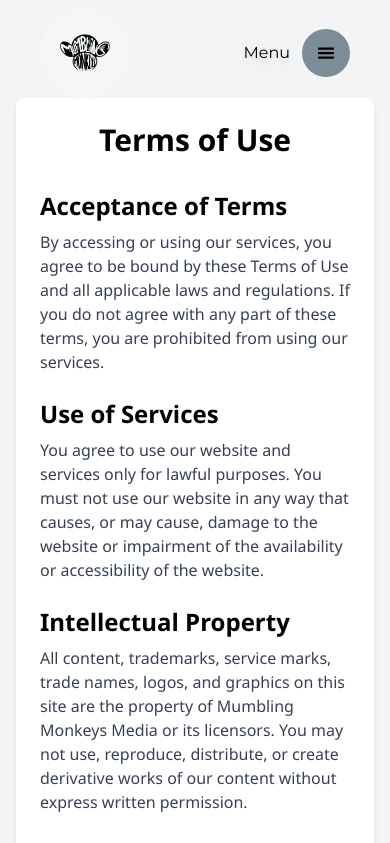
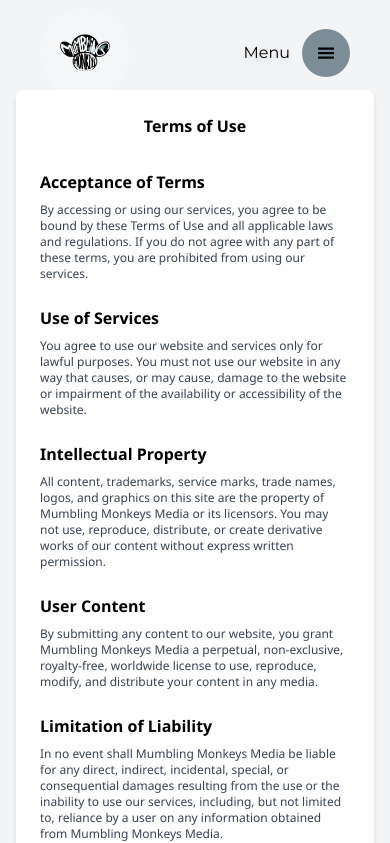
Before and after one commit to aazacz/Mumbling-Monkey, a React (Vite) app: page /TermsOfUse in a window 390 px wide. Shown: the top 843 px of the page. Built offline with nearby package versions, Linux system fonts and the light colour scheme; a web font is replaced by a local one.

Commit message:
added the conatct us page

```diff
--- a/index.html
+++ b/index.html
@@ -7,7 +7,7 @@
     <link rel="preconnect" href="https://fonts.googleapis.com">
 <link rel="preconnect" href="https://fonts.gstatic.com" crossorigin>
 <link href="https://fonts.googleapis.com/css2?family=Cabin+Condensed&family=Cabin:ital,wght@0,400..700;1,400..700&family=Montserrat:ital,wght@0,100..900;1,100..900&display=swap" rel="stylesheet">
-    <title>Mumbling Monkey</title>
+    <title>Mumbling Monkeys</title>
   </head>
   <body>
     <div id="root"></div>
--- a/src/Pages/ContactUsPage.jsx
+++ b/src/Pages/ContactUsPage.jsx
@@ -8,6 +8,7 @@ import TermsOfUse from '../components/TermsOfUse';
 import { motion, AnimatePresence } from "framer-motion";
 import PrivacyPolicy from '../components/PrivacyPolicy';
 import "./ContactUsPage.css"
+import { AiFillCloseCircle } from 'react-icons/ai';
 
 
 const ContactUsPage = () => {
@@ -142,14 +143,13 @@ const ContactUsPage = () => {
                                     <div className='flex py-3 items-center'>
                                     <input
                                     type="checkbox"
-                                            className='outline-none cursor-pointer text-slate-900 w-7 h-7 rounded-full'
+                                    className='outline-none cursor-pointer text-slate-900 w-5 h-5 rounded-full'
                                     name=""
                                     id=""
                                     checked={isChecked}
                                     onChange={(e) => setIsChecked(e.target.checked)}
                                 />
-
-                                        <p className='pl-4 text-xs md:text-base'>I agree with the <span className='underline cursor-pointer' onClick={() => openModal(<TermsOfUse />)}>Term Of Uses</span> and <span className='underline cursor-pointer' onClick={() => openModal(<PrivacyPolicy />)}> Privacy Policy </span></p>
+                                    <p className='pl-2 text-xs md:text-sm'>I agree with the <span className='underline cursor-pointer'  onClick={() => openModal(<TermsOfUse/>)}>Term Of Uses</span> and <span className='underline cursor-pointer' onClick={() => openModal(<PrivacyPolicy/>)}> Privacy Policy </span></p>
                                     </div>
                                     <button type='submit' className='md:px-11 px-6 text-sm text-white md:py-3 p-2 rounded-xl bg-black'>Send</button>
                                 </div>
@@ -195,22 +195,24 @@ export default ContactUsPage
 
 
 
+
 const Modal = ({ isOpen, onClose, children }) => {
     if (!isOpen) return null;
 
     return (
         <AnimatePresence >
             <motion.div onClick={onClose}
-                className=" absolute scrollbar  w-full h-max py-16   bg-black bg-opacity-70 flex justify-center items-center z-50"
+                className=" fixed top-0  w-full  px-4 h-full  left-0  bg-black bg-opacity-70 flex justify-center items-center z-50"
                 initial={{ y: "100px", opacity: 0, width: 0 }}
                 animate={{ y: "0", opacity: 1, width: "100%" }}
                 exit={{ opacity: 0 }}
             >
-                <motion.div className=" w-2/4 h-screen relative rounded-3xl overflow-y-scroll    scrollbar "
+                <motion.div className=" md:w-2/4  h-full  relative bg-red-300 rounded-3xl  overflow-y-auto     "
                     initial={{ scale: 0.9 }}
                     animate={{ scale: 1 }}
                     exit={{ scale: 0.9 }}  >
-<IoCloseCircleOutline onClick={onClose} className='cursor-pointer text-2xl text-black absolute  right-3 top-3 scrollbar'  />
+
+                    <AiFillCloseCircle  onClick={onClose} className='cursor-pointer hover:text-gray-700 duration-100 text-2xl text-gray-500 absolute  right-3 top-3 '  />
 
                     {children}
 
--- a/src/components/ContactUs.jsx
+++ b/src/components/ContactUs.jsx
@@ -1,6 +1,5 @@
 import { useState } from 'react';
 import { IoCloseCircleOutline, IoLocationSharp } from 'react-icons/io5';
-
 import { IoIosCall } from 'react-icons/io';
 import { ToastContainer, toast, Bounce } from 'react-toastify';
 import 'react-toastify/dist/ReactToastify.css';
@@ -8,6 +7,7 @@ import TermsOfUse from './TermsOfUse';
 import { motion, AnimatePresence } from "framer-motion";
 import PrivacyPolicy from './PrivacyPolicy';
 import { AiFillCloseCircle } from 'react-icons/ai';
+// import "./ContactUsPage.css"
 
 
 const ContactUs = () => {
@@ -191,16 +191,17 @@ const Modal = ({ isOpen, onClose, children }) => {
     return (
         <AnimatePresence >
             <motion.div onClick={onClose}
-                className=" absolute   w-full h-max py-16   bg-black bg-opacity-70 flex justify-center items-center z-50"
+                className=" fixed top-0  w-full  px-4 h-full  left-0  bg-black bg-opacity-70 flex justify-center items-center z-50"
                 initial={{ y: "100px", opacity: 0, width: 0 }}
                 animate={{ y: "0", opacity: 1, width: "100%" }}
                 exit={{ opacity: 0 }}
             >
-                <motion.div className=" w-2/4 h-screen relative rounded-3xl overflow-y-auto     "
+                <motion.div className=" md:w-2/4  h-full  relative bg-red-300 rounded-3xl  overflow-y-auto     "
                     initial={{ scale: 0.9 }}
                     animate={{ scale: 1 }}
                     exit={{ scale: 0.9 }}  >
-<AiFillCloseCircle  onClick={onClose} className='cursor-pointer text-2xl text-gray-500 absolute  right-3 top-3 '  />
+
+                    <AiFillCloseCircle  onClick={onClose} className='cursor-pointer hover:text-gray-700 duration-100 text-2xl text-gray-500 absolute  right-3 top-3 '  />
 
                     {children}
 
--- a/src/components/PrivacyPolicy.jsx
+++ b/src/components/PrivacyPolicy.jsx
@@ -38,7 +38,7 @@ const PrivacyPolicy = () => {
                     transition={{ duration: 0.5 }}
                     className="h-full max-w-4xl mx-auto bg-white p-6 rounded-lg shadow-md"
                 >
-                    <h1 className="text-3xl font-bold mb-8 text-center">Privacy Policy</h1>
+                    <h1 className="md:text-3xl xs:text-base font-bold mb-8 text-center">Privacy Policy</h1>
                     {privacyPolicies.map((policy, index) => (
                         <motion.div
                             key={index}
@@ -47,8 +47,8 @@ const PrivacyPolicy = () => {
                             transition={{ duration: 0.5, delay: index * 0.1 }}
                             className="mb-6"
                         >
-                            <h2 className="text-2xl font-semibold mb-2">{policy.title}</h2>
-                            <div className="text-gray-700">{policy.content}</div>
+                            <h2 className="text-2xl xs:text-base font-semibold mb-2">{policy.title}</h2>
+                            <div className="md:text-base text-gray-700 xs:text-sm">{policy.content}</div>
                         </motion.div>
                     ))}
                 </motion.div>
--- a/src/components/TermsOfUse.jsx
+++ b/src/components/TermsOfUse.jsx
@@ -42,14 +42,14 @@ const terms = [
 const TermsOfUse = () => {
     return (
         <>
-        <div className="min-h-screen   bg-gray-100 py-12 px-4 sm:px-6 lg:px-8">
+        <div className="min-h-screen   bg-gray-100 py-6 pt-10 px-4 sm:px-6 lg:px-8">
           <motion.div
             initial={{ opacity: 0, y: 50 }}
             animate={{ opacity: 1, y: 0 }}
             transition={{ duration: 0.5 }}
             className="max-w-4xl mx-auto bg-white p-6 rounded-lg shadow-md"
           >
-            <h1 className="text-3xl font-bold mb-8 text-center">Terms of Use</h1>
+            <h1 className="md:text-3xl font-bold mb-8 text-center">Terms of Use</h1>
             {terms.map((term, index) => (
               <motion.div
                 key={index}
@@ -58,8 +58,8 @@ const TermsOfUse = () => {
                 transition={{ duration: 0.5, delay: index * 0.1 }}
                 className="mb-6"
               >
-                <h2 className="text-2xl font-semibold mb-2">{term.title}</h2>
-                <p className="text-gray-700">{term.content}</p>
+                <h2 className="md:text-xl font-semibold mb-2">{term.title}</h2>
+                <p className="text-gray-700 md:text-base xs:text-xs">{term.content}</p>
               </motion.div>
             ))}
           </motion.div>
```
Lines whose indentation alone changed are shown as unchanged.
